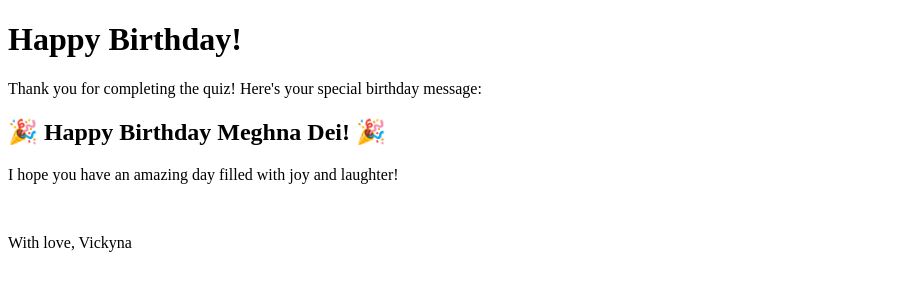
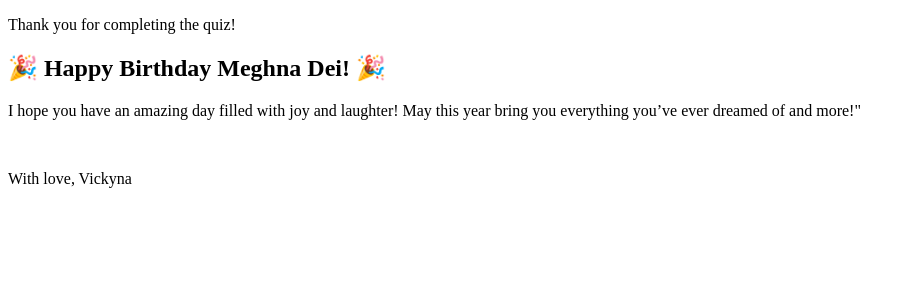
Before and after one commit to himanshumohapatra/thank, a plain HTML site: page index.html in a window 1280 px wide. Shown: the whole page, without its empty margins (0-915 px from the left). Drawn offline with Linux system fonts and the light colour scheme.

Commit message:
Update index.html

```diff
--- a/index.html
+++ b/index.html
@@ -6,14 +6,11 @@
     <title>Thank You</title>
 </head>
 <body>
-    <h1>Happy Birthday!</h1>
-    <p>Thank you for completing the quiz! Here's your special birthday message:</p>
+   <p>Thank you for completing the quiz!</p>
 
     <h2>🎉 Happy Birthday Meghna Dei! 🎉</h2>
-    <p>I hope you have an amazing day filled with joy and laughter!</p>
-
+    <p>I hope you have an amazing day filled with joy and laughter! May this year bring you everything you’ve ever dreamed of and more!"</p>
     <img src=""https://drive.google.com/uc?export=view&id=1zpguKNzidDS8M0RsgkgGGvo7oPPcSlfu" width="300">
-
-    <p>With love, Vickyna</p>
+<p>With love, Vickyna</p>
 </body>
 </html>
```
